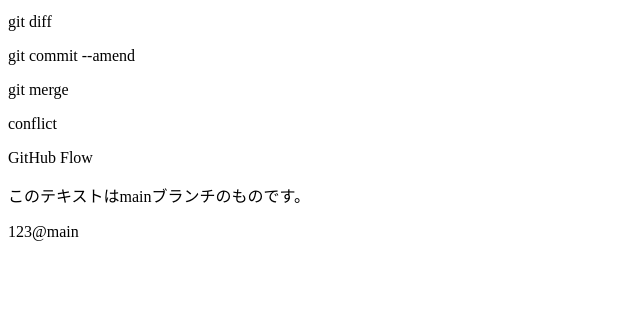
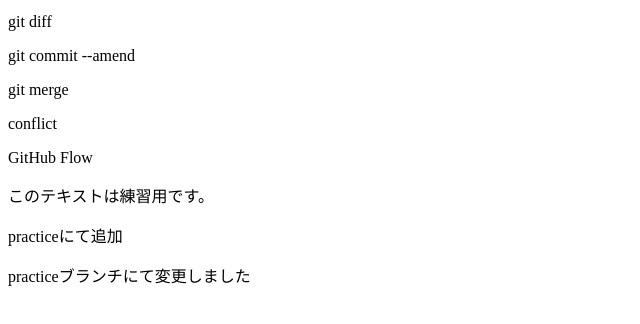
Before and after one commit to aoitech/practicegit, a plain HTML site: page index.html in a window 1280 px wide. Shown: the part 96-420 px from the top of the page, without its empty margins (0-640 px from the left). Drawn offline with Linux system fonts and the light colour scheme.

Commit message:
practiceブランチにて変更

```diff
--- a/index.html
+++ b/index.html
@@ -7,5 +7,6 @@
 <p>GitHub Flow</p>
 
 
-<p>このテキストはmainブランチのものです。</p>
-<p>123@main</p>
+<p>このテキストは練習用です。</p>
+<p>practiceにて追加</p>
+<p>practiceブランチにて変更しました</p>
```
